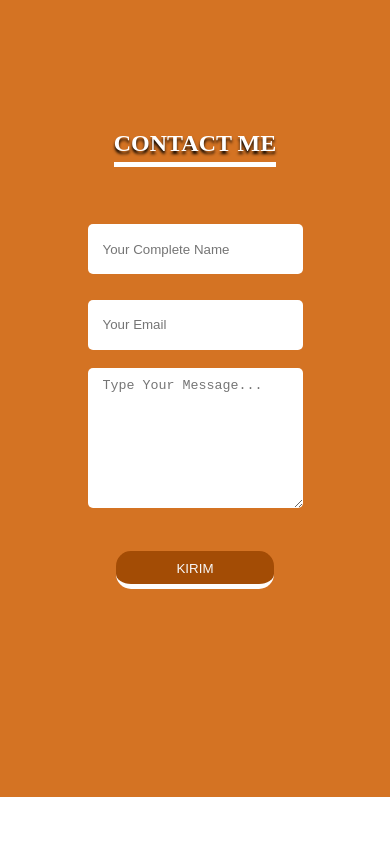
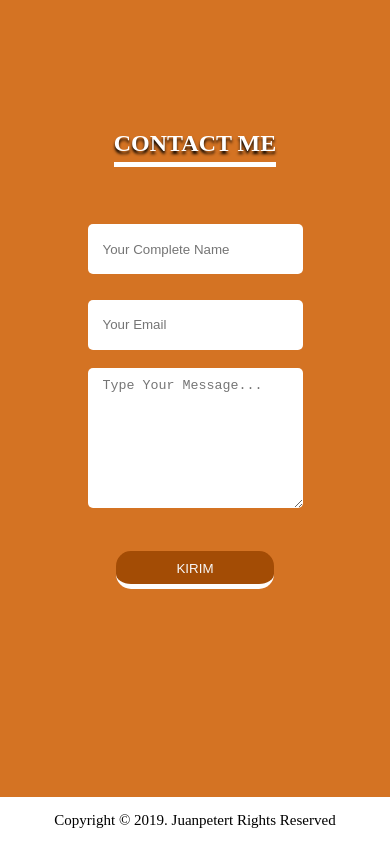
Before and after one commit to juanpeter-yuune/FP, a plain HTML site: page index.html in a window 390 px wide. Shown: the part 6165-7009 px from the top of the page. Before the commit the page ends 6962 px from the top, so only its background shows below. Drawn offline with Linux system fonts and the light colour scheme.

Commit message:
footer copy right

```diff
--- a/index.html
+++ b/index.html
@@ -39,7 +39,7 @@
                 Dan ketika berkuliah di Universitas Klabat, saya semakin menyukai hal-hal yang berhubungan dengan perangkat lunak.
                 Seperti web design, programming dan editing picture.
             </p>
-            <a href="#!">Download CV</a>
+            <a href="cvfp.pdf">Download CV</a>
         </div>
     </section>
     <section class="education">
@@ -168,7 +168,9 @@
                 </form>
             </div>
         </div>
-
     </section>
+    <footer>
+        Copyright &copy; 2019. Juanpetert Rights Reserved
+    </footer>
 </body>
 </html>
--- a/styles.css
+++ b/styles.css
@@ -514,3 +514,16 @@ input, textarea{
     background-color: chocolate;
     box-shadow: 0 5px 15px -5px rgba(0,0,0,.7);
 }
+
+footer{
+    background: white;
+    color: black;
+    text-align: center;
+    padding: 15px 0px;
+    font-size: 20px;
+}
+@media screen and (max-width:900px){
+    body footer{
+        font-size: 15px;
+    }
+}
```
Also changed, not shown: 1 other file.
